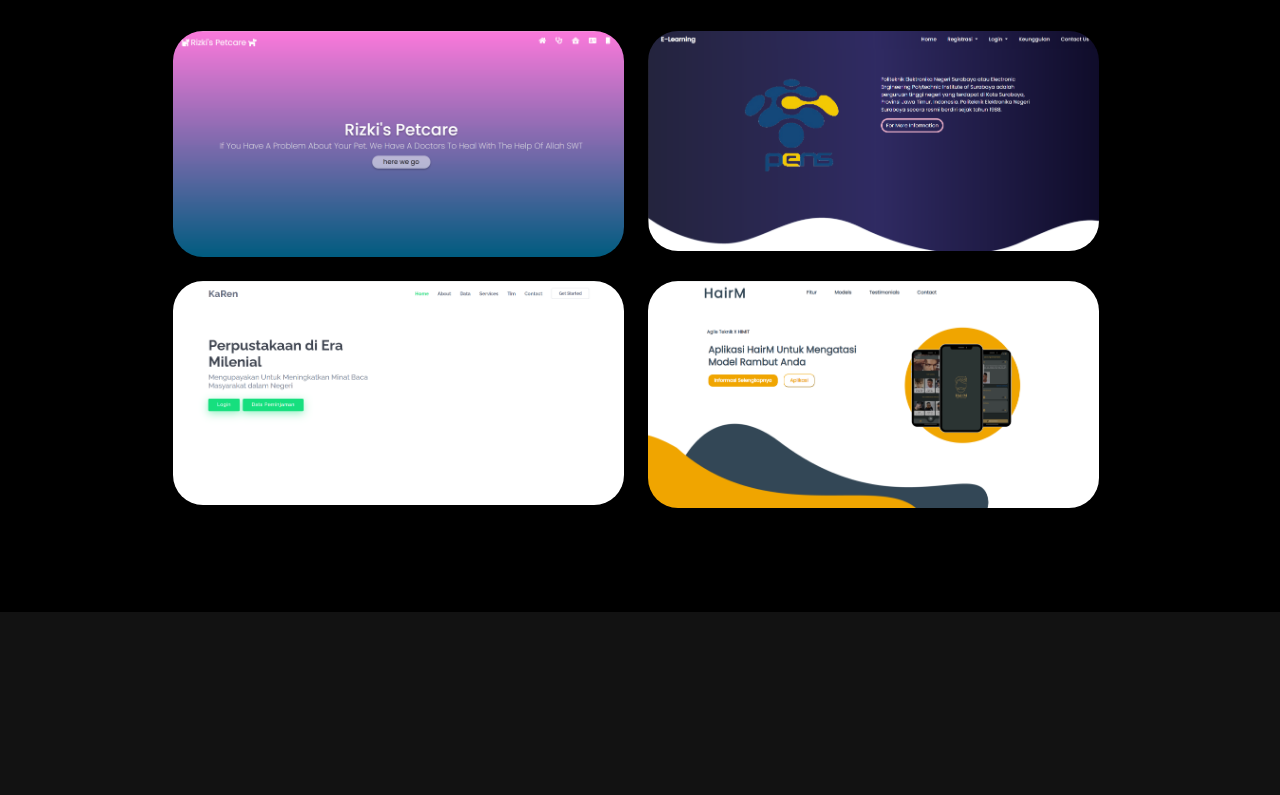
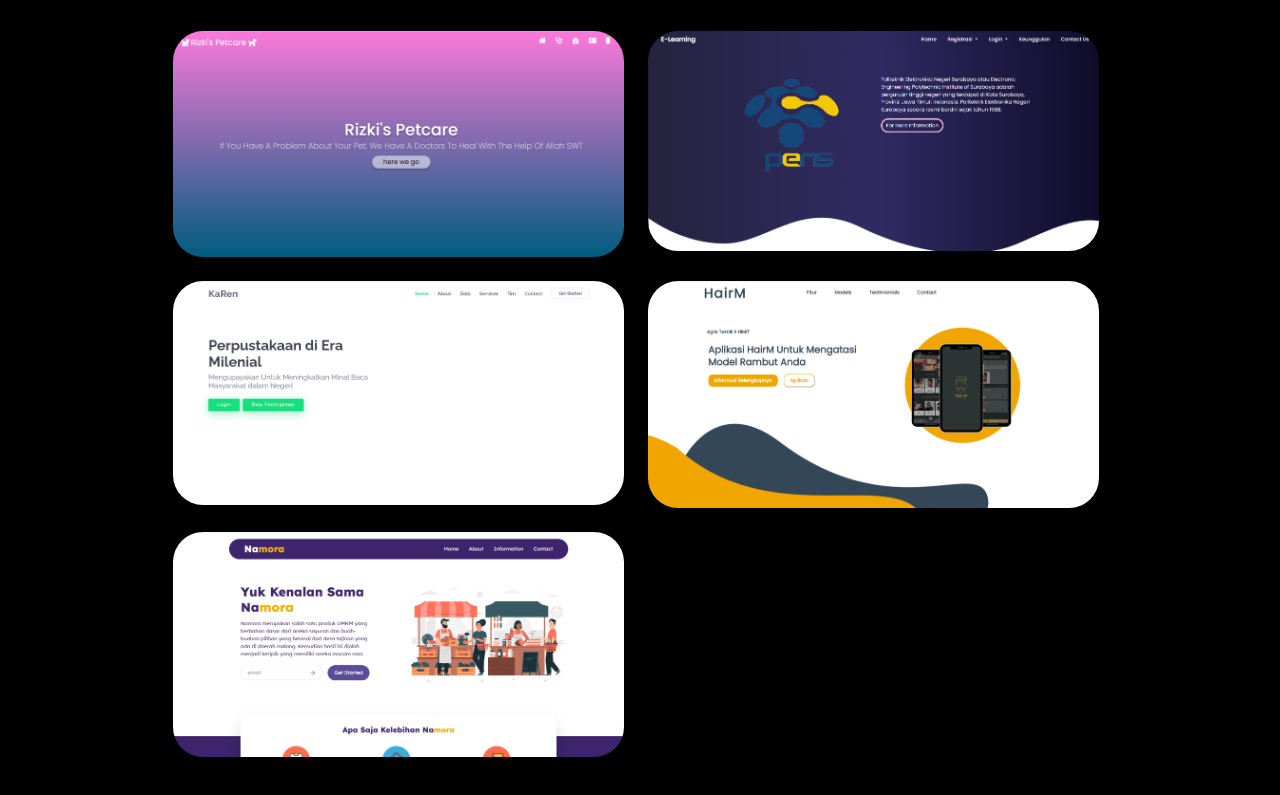
Before and after one commit to rizkiwnf/portofolio-website, a React (Create React App) app: page / in a window 1280 px wide. Shown: the part 1753-2548 px from the top of the page. Before the commit the page ends 2365 px from the top, so only its background shows below. Built offline with nearby package versions, Linux system fonts and the light colour scheme.

Commit message:
add porto

```diff
--- a/src/components/portofolio.js
+++ b/src/components/portofolio.js
@@ -4,6 +4,7 @@ import petcare from "../assets/images/projects/petcare.png";
 import firstcrud from "../assets/images/projects/first-crud.png";
 import library from "../assets/images/projects/library.png";
 import hairm from "../assets/images/projects/hairm.png";
+import test from "../assets/images/projects/test.png";
 import colorSharp2 from "../assets/images/color-sharp2.png";
 import html from "../assets/images/skills/html.png";
 import css from "../assets/images/skills/css.png";
@@ -51,6 +52,12 @@ export const Portofolio = () => {
           description: "project in a group that displays information about HairM the mobile application",
           imgUrl: hairm,
           gitUrl: "https://gitlab.com/habil0105/hairm",
+        },
+        {
+          title: "Technical Test Qbit",
+          description: "Built responsive website using ReactJS and Tailwindcss",
+          imgUrl: test,
+          gitUrl: "https://rizkiwnf.github.io/test-qbit-fullstack/",
         },
       ];
 
```
Also changed, not shown: src/assets/images/projects/test.png (added).
